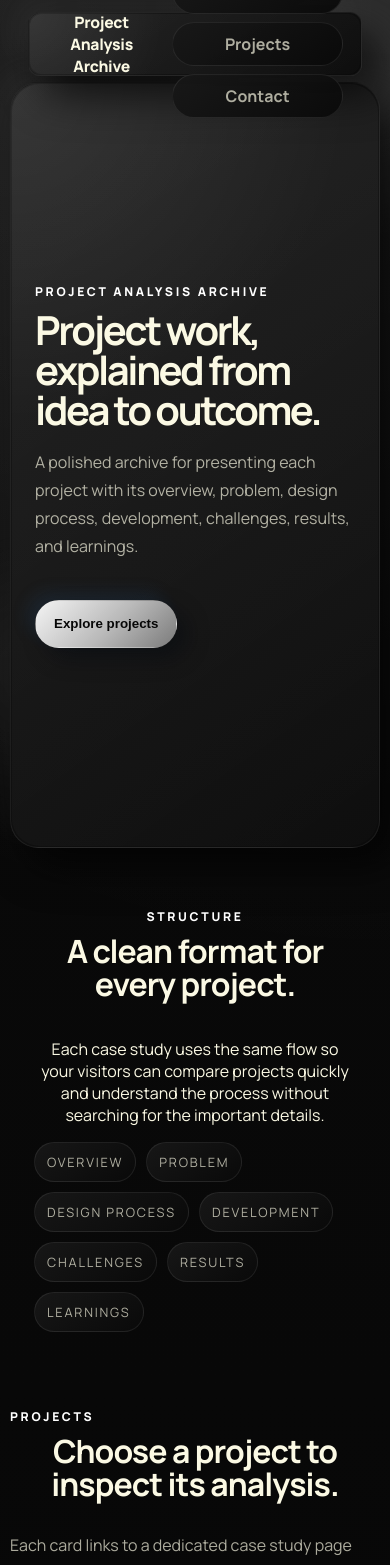
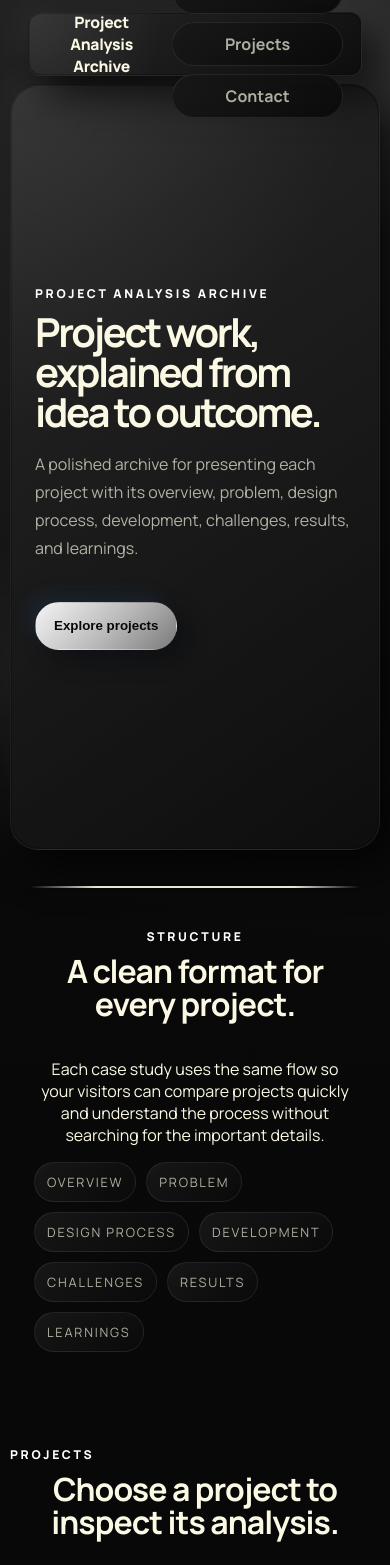
Before and after one commit to itsmierrrrr/Project-Analysis, a React (Vite) app: page / in a window 390 px wide. Shown: the top 1565 px of the page. Built offline with nearby package versions, Linux system fonts and the light colour scheme.

Commit message:
update landing page

```diff
--- a/src/styles.css
+++ b/src/styles.css
@@ -58,9 +58,49 @@ a {
   display: flex;
   flex-direction: column;
   justify-content: flex-start;
-  gap: 18px;
-  padding-top: calc(var(--nav-height) + 18px);
+  gap: 48px;
+  padding-top: calc(var(--nav-height) + 28px);
   padding-bottom: 48px;
+}
+
+/* Landing page section dividers with inset gaps from corners */
+.landing-page section {
+  position: relative;
+}
+
+.landing-page section + section::before {
+  content: "";
+  position: absolute;
+  left: 40px; /* inset from left corner */
+  right: 40px; /* inset from right corner */
+  top: -24px; /* places divider between sections (half of gap) */
+  height: 2px; /* thinner */
+  background: linear-gradient(90deg, rgba(245,240,230,0), rgba(245,240,230,0.95) 20%, rgba(245,240,230,0.95) 80%, rgba(245,240,230,0));
+  box-shadow: 0 2px 6px rgba(0,0,0,0.25);
+  pointer-events: none;
+  border-radius: 3px;
+}
+
+/* Remove divider before the projects section */
+.landing-page section#projects::before,
+.landing-page .project-grid::before {
+  display: none !important;
+}
+
+@media (max-width: 960px) {
+  .landing-page .shell {
+    gap: 36px;
+    padding-top: calc(var(--nav-height) + 20px);
+  }
+  .landing-page section + section::before {
+    left: 20px;
+    right: 20px;
+    top: -18px;
+    height: 1.5px;
+    border-radius: 3px;
+    background: linear-gradient(90deg, rgba(245,240,230,0), rgba(245,240,230,0.95) 20%, rgba(245,240,230,0.95) 80%, rgba(245,240,230,0));
+    box-shadow: 0 1px 4px rgba(0,0,0,0.18);
+  }
 }
 
 .site-nav {
```
